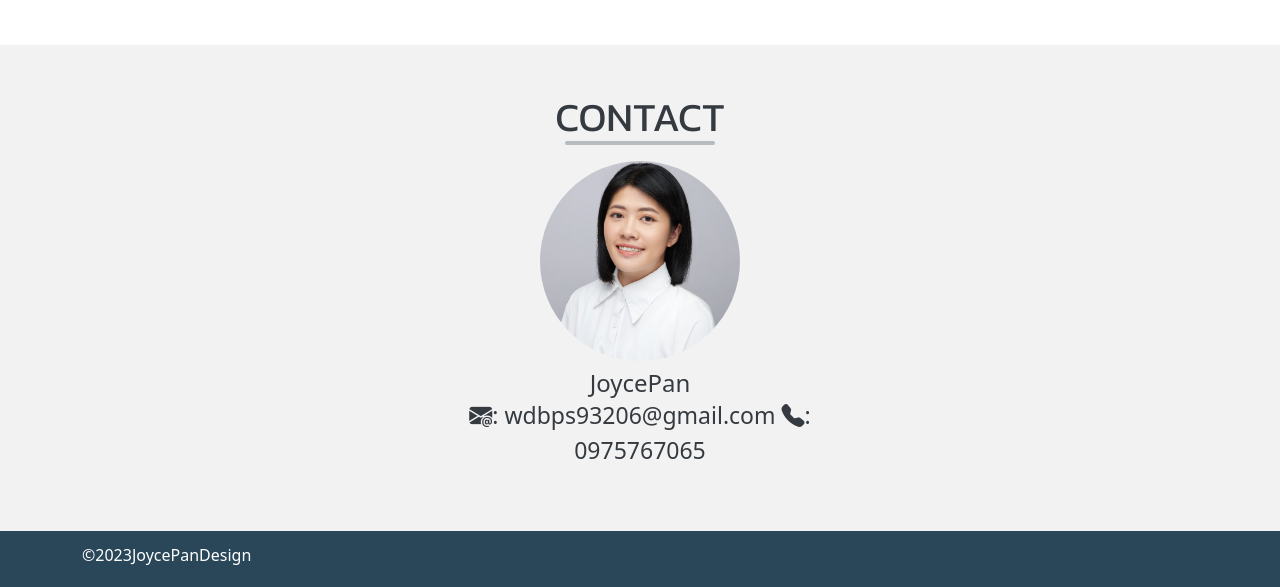
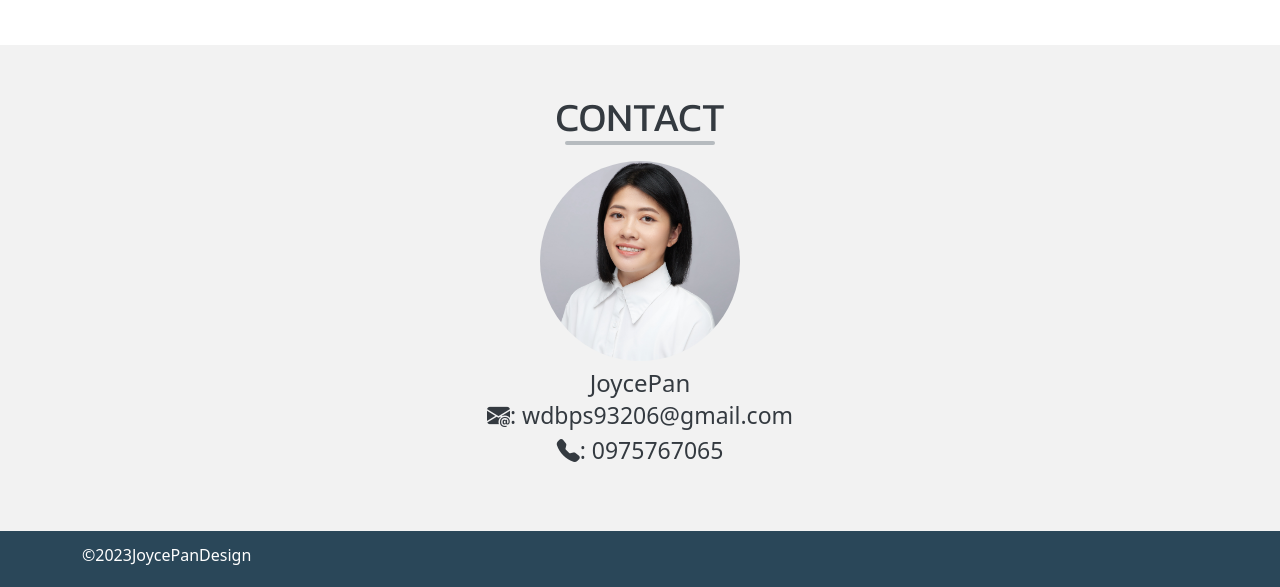
Before and after one commit to wdbps93206/joyce_cvupdate, a website: page index.html in a window 1280 px wide. Shown: the part 2178-2765 px from the top of the page. Drawn offline with nearby package versions, Linux system fonts and the light colour scheme.

Commit message:
Add files via upload

```diff
--- a/index.html
+++ b/index.html
@@ -219,7 +219,8 @@
                 <ul class="list-unstyled contact-style text-center">
                     <img src="imgs/myphoto.JPG" class="rounded-circle" height="200" alt="">
                     <h4 class="mt-2 mb-0">JoycePan</h4>
-                    <li><i class="bi bi-envelope-at-fill"></i>: wdbps93206@gmail.com <i class="bi bi-telephone-fill"></i>: 0975767065</li>
+                    <li><i class="bi bi-envelope-at-fill"></i>: wdbps93206@gmail.com </li>
+                    <li></li><i class="bi bi-telephone-fill"></i>: 0975767065</li>
                 </ul>
             </div>
 
```
